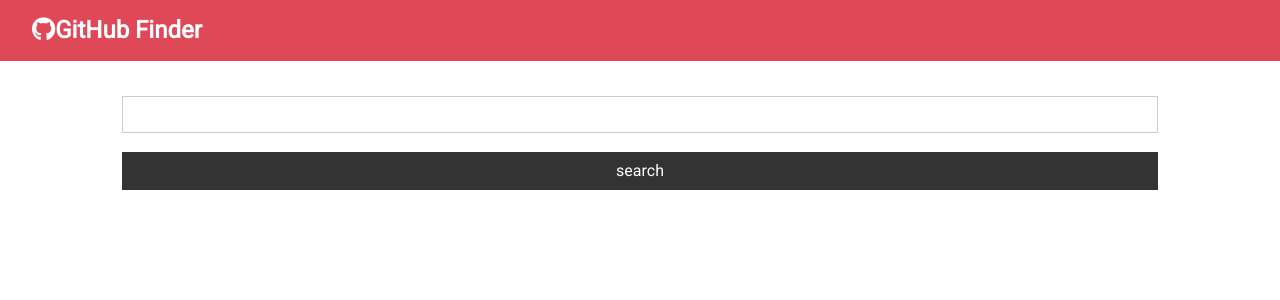
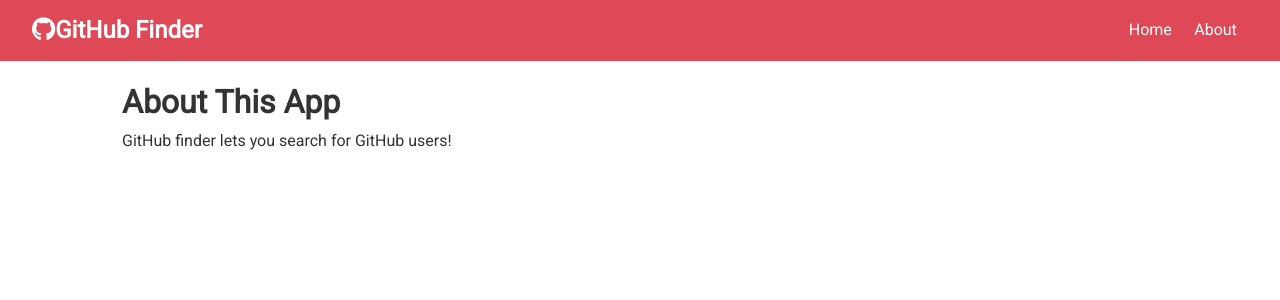
Before and after one commit to Maker-Mark/GitHub-Finder, a React (Create React App) app: page /about in a window 1280 px wide. Shown: the top 300 px of the page. Built offline with nearby package versions, Linux system fonts and the light colour scheme.

Commit message:
added react Router

```diff
--- a/package.json
+++ b/package.json
@@ -8,6 +8,7 @@
     "core-util-is": "^1.0.2",
     "react": "^16.8.6",
     "react-dom": "^16.8.6",
+    "react-router-dom": "^5.0.1",
     "react-scripts": "3.0.1"
   },
   "scripts": {
--- a/src/App.js
+++ b/src/App.js
@@ -1,10 +1,12 @@
-import React from 'react';
+import React, {Fragment} from 'react';
 import './App.css'; //Global css, renders on all pages and all components
 import Navbar from './components/layouts/Navbar';
 import Users from './components/users/Users';
-import axios from 'axios'
-import Search from './components/users/Search'
-import Alert from './components/layouts/Alert'
+import axios from 'axios';
+import Search from './components/users/Search';
+import Alert from './components/layouts/Alert';
+import {BrowserRouter as Router, Switch, Route} from 'react-router-dom';
+import About from './components/pages/About'
 //Once the app mounts lets get the response from the api using async await
 class App extends React.Component {
 //To bring state into our app lets
@@ -40,6 +42,7 @@
 //Put the alert into the state
 setAlert = (msg, type) => {
   this.setState({alert:{msg:msg, type:type}});
+  //Have the alert go away on its own
   setTimeout(()=>{
     this.setState({alert:null})}, 5000)
 }
@@ -47,19 +50,34 @@
     const { users, loading} = this.state;
 
     return (
+      <Router>
       <div className="App">
         <Navbar title="GitHub Finder" />
         <div className="container">
           <Alert alert={this.state.alert} />
-          <Search searchUsers={this.searchUsers}
-          clearUsers = {this.clearUsers}
-          showClear = {users.length > 0 ? true: false}
-          setAlert = {this.setAlert}
+          <Switch>
+
+            <Route exact path='/' render={props =>(
+              <Fragment>
+              <Search searchUsers={this.searchUsers}
+              clearUsers = {this.clearUsers}
+              showClear = {users.length > 0 ? true: false}
+              setAlert = {this.setAlert}
            />
-          <Users loading={loading} users={users} />
+           <Users loading={loading} users={users} />
+              </Fragment>
+            )}/>
+
+              <Route exact path='/about' component={About}/>
+
+
+          </Switch>
+
+
 
         </div>
       </div>
+      </Router>
     );
   }
 }
--- a/src/components/layouts/Navbar.js
+++ b/src/components/layouts/Navbar.js
@@ -1,6 +1,8 @@
 import React from 'react';
 import PropTypes from 'prop-types';
+import {Link} from 'react-router-dom';
 
+//We use link (need to use brackets to get the non-default export) to keep state!
  const Navbar = ({icon, title}) => {
     return (
       <nav className="navbar bg-primary">
@@ -8,6 +10,14 @@
           <i className={icon} />
           {title}
         </h1>
+        <ul>
+          <li>
+            <Link to="/" > Home</Link>
+          </li>
+          <li>
+            <Link to="/about"> About </Link>
+          </li>
+        </ul>
       </nav>
     );
 };
--- /dev/null
+++ b/src/components/pages/About.js
@@ -0,0 +1,13 @@
+import React, {Fragment} from 'react'
+
+const About = () => {
+    return (
+        <Fragment>
+            <h1>About This App</h1>
+            <p>GitHub finder lets you search for GitHub users!</p>
+
+            </Fragment>
+    )
+}
+
+export default About
```
Also changed, not shown: 1 other file (tests, documents, lock files or other folders).
